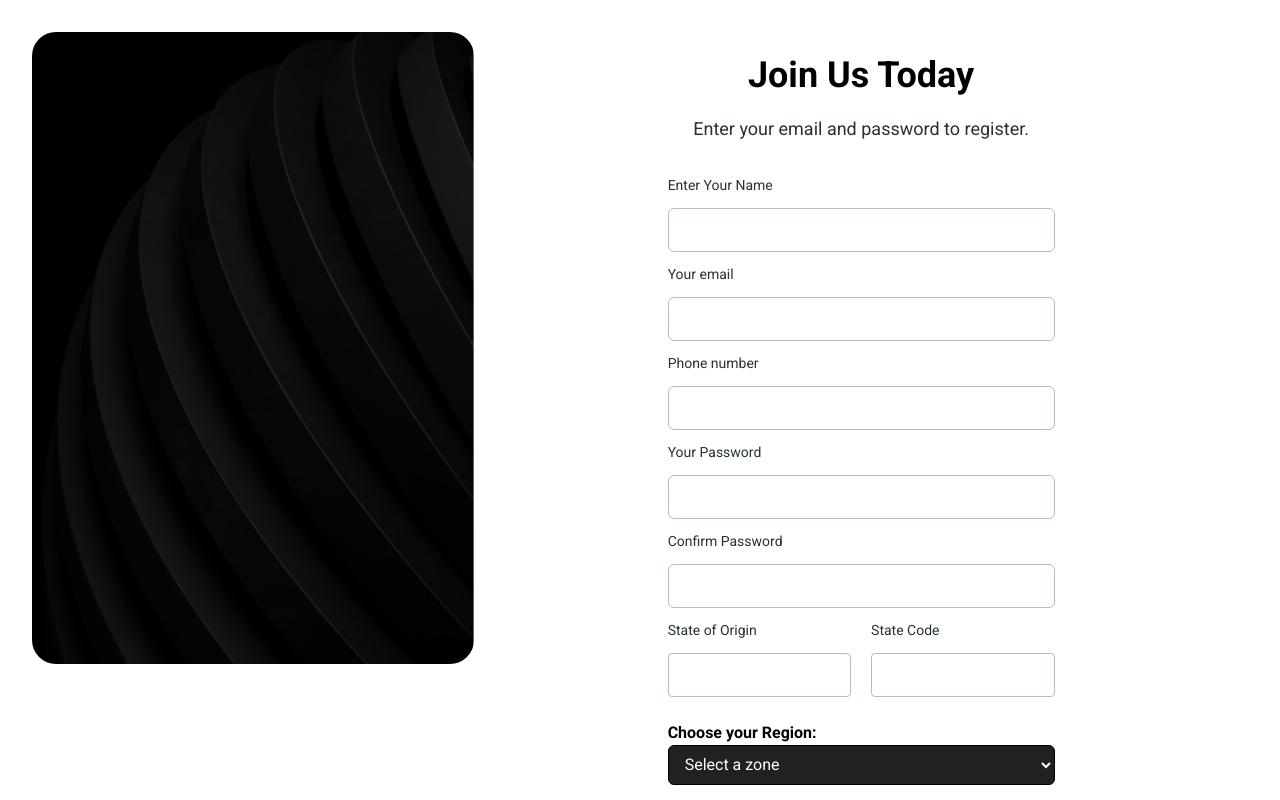
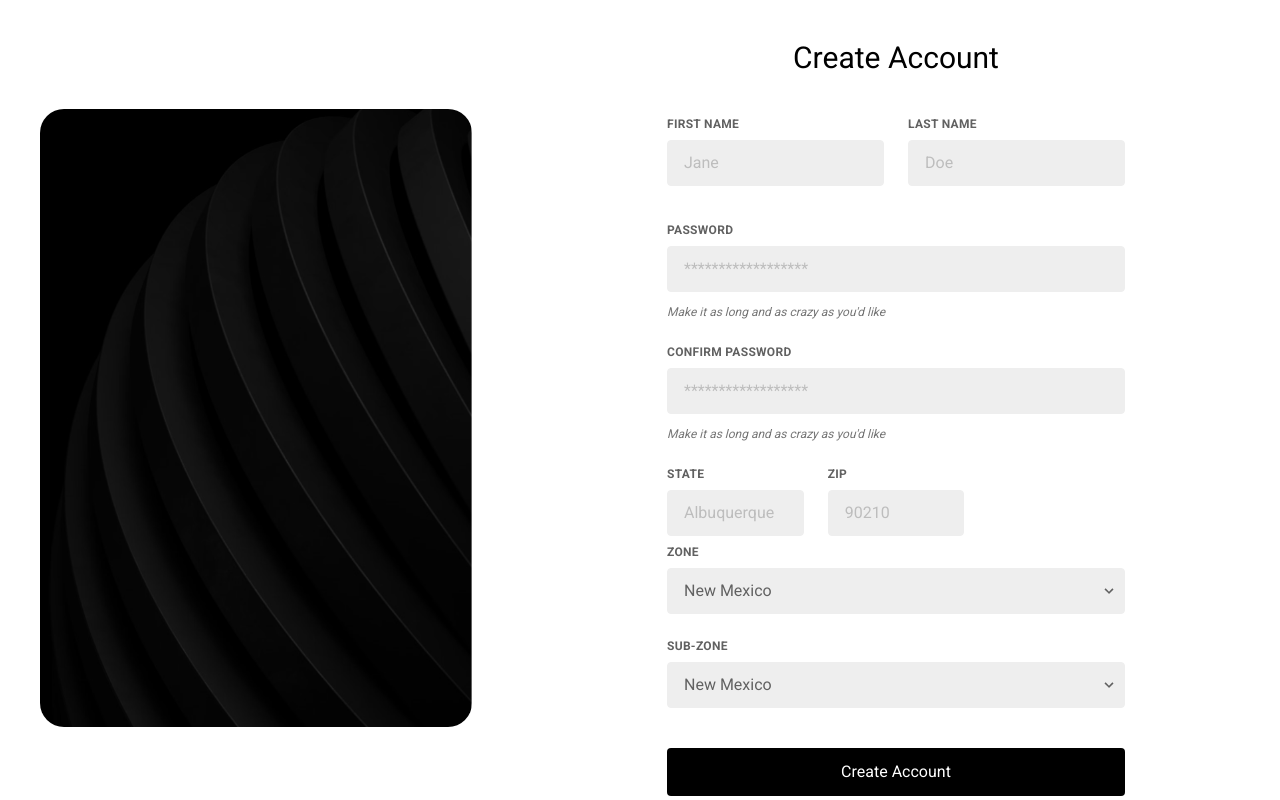
Before and after one commit to sofelaisrael/NCCFIMO, a React (Vite) app: page /sign-up in a window 1280 px wide. Shown: the top 800 px of the page. Built offline with nearby package versions, Linux system fonts and the light colour scheme.

Commit message:
made UI changes to the registration Page

```diff
--- a/src/pages/sign-up.jsx
+++ b/src/pages/sign-up.jsx
@@ -190,26 +190,20 @@
   const selectedZoneObj = sub.find(sz => sz.zone === zone);
 
   const data = {
-    name: name,
-    email: email,
-    number: number,
-    state: state,
-    stateCode: stateCode,
-    zone: zone,
-    subZone: subZone,
-    password: password,
-    password_confirmation: confirmPassword
+    "name": name,
+    "email": email,
+    "number": number,
+    "state": state,
+    "stateCode": stateCode,
+    "zone": zone,
+    "subZone": subZone,
+    "password": password,
+    "password_confirmation": confirmPassword
   };
 
-  const options = {
-    method: 'POST',
-    headers: {
-      'Content-Type': 'application/json',
-    },
-    body: JSON.stringify(data)
-  };
+  const handleSubmit = async (e) => {
+    e.preventDefault();
 
-  const handleClick = async () => {
     if (!name && !email && !number && !state && !stateCode && !zone && !subZone && !password && !confirmPassword) {
       toast.error('Provide all Information')
       return;
@@ -232,7 +226,7 @@
       toast.error('Select your Zone')
       return;
     } else if (!subZone) {
-      toast.error('Select your SubZone')
+      toast.error('Select your sub-zone')
       return;
     } else if (!password) {
       toast.error('Provide your Password')
@@ -245,28 +239,150 @@
       return;
     }
 
-    try {
-      const response = await fetch('http://127.0.0.1:8000/api/register', options)
+    // const response = await fetch('http://localhost:8000/api/register', {
+    //   method: 'POST',
+    //   headers: {
+    //     'Content-Type': 'application/json',
+    //   },
+    //   body: JSON.stringify(data)
+    // })
 
+    // if (!response.ok) {
+    //   throw new Error('Network response was not ok ' + response.statusText);
+    // }
+
+    // const result = await response.json();
+
+    // console.log(result);
+
+    fetch('http://localhost:8000/api/register', {
+      method: 'POST',
+      headers: {
+        'Content-Type': 'application/json',
+      },
+      body: JSON.stringify(data)
+    })
+      .then(response => {
         if (!response.ok) {
-        throw new Error('Network response was not ok ' + response.statusText);
+          return response.text().then(text => {
+            throw new Error('Network response was not ok: ' + text);
+          });
         }
-
-      const result = await response.json();
-
-      console.log(result);
+        return response.json();
+      })
+      .then(data => {
+        console.log(data);
+      })
+      .catch(error => {
+        console.error('There has been a problem with your fetch operation:', error);
+      });
 
     toast.success('Account Created Successfully')
-
-    } catch (error) {
-      console.error('Error '.error)
-    }
   }
 
   return (
     <>
       <Toaster />
-      <section className="m-0 md:m-8 flex ">
+
+      <section className="flex items-center">
+        <div className="w-2/5 h-full hidden lg:block p-10">
+          <img
+            src="/img/pattern.png"
+            className="h-full w-full object-cover rounded-3xl"
+          />
+        </div>
+        <div className="mx-auto my-10" style={{
+          maxWidth: '500px',
+        }}>
+          <h3 className="text-3xl mb-10 text-center">
+            Create Account
+          </h3>
+          <form class="w-full max-w-lg">
+            <div class="flex flex-wrap -mx-3 mb-6">
+              <div class="w-full md:w-1/2 px-3 mb-6 md:mb-0">
+                <label class="block uppercase tracking-wide text-gray-700 text-xs font-bold mb-2" for="grid-first-name">
+                  First Name
+                </label>
+                <input class="appearance-none block w-full bg-gray-200 text-gray-700 border border-gray-200 rounded py-3 px-4 mb-3 leading-tight focus:outline-none focus:bg-white" id="grid-first-name" type="text" placeholder="Jane" />
+              </div>
+              <div class="w-full md:w-1/2 px-3">
+                <label class="block uppercase tracking-wide text-gray-700 text-xs font-bold mb-2" for="grid-last-name">
+                  Last Name
+                </label>
+                <input class="appearance-none block w-full bg-gray-200 text-gray-700 border border-gray-200 rounded py-3 px-4 leading-tight focus:outline-none focus:bg-white focus:border-gray-500" id="grid-last-name" type="text" placeholder="Doe" />
+              </div>
+            </div>
+            <div class="flex flex-wrap -mx-3 mb-6">
+              <div class="w-full px-3">
+                <label class="block uppercase tracking-wide text-gray-700 text-xs font-bold mb-2" for="grid-password">
+                  Password
+                </label>
+                <input class="appearance-none block w-full bg-gray-200 text-gray-700 border border-gray-200 rounded py-3 px-4 mb-3 leading-tight focus:outline-none focus:bg-white focus:border-gray-500" id="grid-password" type="password" placeholder="******************" />
+                <p class="text-gray-600 text-xs italic">Make it as long and as crazy as you'd like</p>
+              </div>
+            </div>
+            <div class="flex flex-wrap -mx-3 mb-6">
+              <div class="w-full px-3">
+                <label class="block uppercase tracking-wide text-gray-700 text-xs font-bold mb-2" for="grid-password">
+                  COnfirm Password
+                </label>
+                <input class="appearance-none block w-full bg-gray-200 text-gray-700 border border-gray-200 rounded py-3 px-4 mb-3 leading-tight focus:outline-none focus:bg-white focus:border-gray-500" id="grid-password" type="password" placeholder="******************" />
+                <p class="text-gray-600 text-xs italic">Make it as long and as crazy as you'd like</p>
+              </div>
+            </div>
+            <div class="flex flex-wrap -mx-3 mb-2">
+              <div class="w-full md:w-1/3 px-3 mb-6 md:mb-0">
+                <label class="block uppercase tracking-wide text-gray-700 text-xs font-bold mb-2" for="grid-city">
+                  State
+                </label>
+                <input class="appearance-none block w-full bg-gray-200 text-gray-700 border border-gray-200 rounded py-3 px-4 leading-tight focus:outline-none focus:bg-white focus:border-gray-500" id="grid-city" type="text" placeholder="Albuquerque" />
+              </div>
+              <div class="w-full md:w-1/3 px-3 mb-6 md:mb-0">
+                <label class="block uppercase tracking-wide text-gray-700 text-xs font-bold mb-2" for="grid-zip">
+                  Zip
+                </label>
+                <input class="appearance-none block w-full bg-gray-200 text-gray-700 border border-gray-200 rounded py-3 px-4 leading-tight focus:outline-none focus:bg-white focus:border-gray-500" id="grid-zip" type="text" placeholder="90210" />
+              </div>
+            </div>
+            <div className="flex flex-wrap -mx-3 mb-6">
+              <div class="w-full px-3">
+                <label class="block uppercase tracking-wide text-gray-700 text-xs font-bold mb-2" for="grid-state">
+                  Zone
+                </label>
+                <div class="relative">
+                  <select class="block appearance-none w-full bg-gray-200 border border-gray-200 text-gray-700 py-3 px-4 pr-8 rounded leading-tight focus:outline-none focus:bg-white focus:border-gray-500" id="grid-state">
+                    <option>New Mexico</option>
+                    <option>Missouri</option>
+                    <option>Texas</option>
+                  </select>
+                  <div class="pointer-events-none absolute inset-y-0 right-0 flex items-center px-2 text-gray-700">
+                    <svg class="fill-current h-4 w-4" xmlns="http://www.w3.org/2000/svg" viewBox="0 0 20 20"><path d="M9.293 12.95l.707.707L15.657 8l-1.414-1.414L10 10.828 5.757 6.586 4.343 8z" /></svg>
+                  </div>
+                </div>
+              </div>
+            </div>
+            <div className="flex flex-wrap -mx-3 mb-6">
+              <div class="w-full px-3">
+                <label class="block uppercase tracking-wide text-gray-700 text-xs font-bold mb-2" for="grid-state">
+                  Sub-ZOne
+                </label>
+                <div class="relative">
+                  <select class="block appearance-none w-full bg-gray-200 border border-gray-200 text-gray-700 py-3 px-4 pr-8 rounded leading-tight focus:outline-none focus:bg-white focus:border-gray-500" id="grid-state">
+                    <option>New Mexico</option>
+                    <option>Missouri</option>
+                    <option>Texas</option>
+                  </select>
+                  <div class="pointer-events-none absolute inset-y-0 right-0 flex items-center px-2 text-gray-700">
+                    <svg class="fill-current h-4 w-4" xmlns="http://www.w3.org/2000/svg" viewBox="0 0 20 20"><path d="M9.293 12.95l.707.707L15.657 8l-1.414-1.414L10 10.828 5.757 6.586 4.343 8z" /></svg>
+                  </div>
+                </div>
+              </div>
+            </div>
+            <button type="submit" className="bg-black w-full text-white p-3 mt-4 rounded">Create Account</button>
+          </form>
+        </div>
+      </section>
+      {/* <section className="m-0 md:m-8 flex ">
         <div className="w-2/5 h-full hidden lg:block">
           <img
             src="/img/pattern.png"
@@ -274,6 +390,7 @@
           />
         </div>
         <div className="w-full lg:w-[70%] flex flex-col items-center justify-center mt-5">
+          <form method="POST" onSubmit={handleSubmit}>
             <div className="text-center">
               <Typography variant="h2" className="font-bold mb-4">Join Us Today</Typography>
               <Typography variant="paragraph" color="blue-gray" className="text-lg font-normal">Enter your email and password to register.</Typography>
@@ -401,12 +518,6 @@
                 </div>
 
                 <div className="sub">
-                {/* <button onClick={() => subzo()} disabled={show ? false : true} className="subselect w-full px-5 disabled:opacity-50">
-                <span>Choose a Subzone</span>
-
-                <RxCaretDown />
-              </button>
-              <div className="sub-items border"></div> */}
                   <div>
                     <label htmlFor="subzone-select" className="block text-sm font-medium text-gray-700">Choose a Subzone</label>
                     <select
@@ -446,19 +557,18 @@
                 containerProps={{ className: "-ml-2.5" }}
                 checked={terms}
               />
-            <Button className="mt-6" fullWidth onClick={handleClick}>
+              <Button className="mt-6" fullWidth onClick={handleSubmit}>
                 Register Now
               </Button>
-
+            </div>
             <Typography variant="paragraph" className="text-center text-blue-gray-500 font-medium mt-4">
               <span className="tex">Already have an account?</span>
 
               <Link to="/sign-in" className="text-gray-900 ml-1 tex">Sign in</Link>
             </Typography>
+          </form>
         </div>
-
-        </div>
-      </section>
+      </section> */}
     </>
   );
 }
```
Lines whose indentation alone changed are shown as unchanged.
